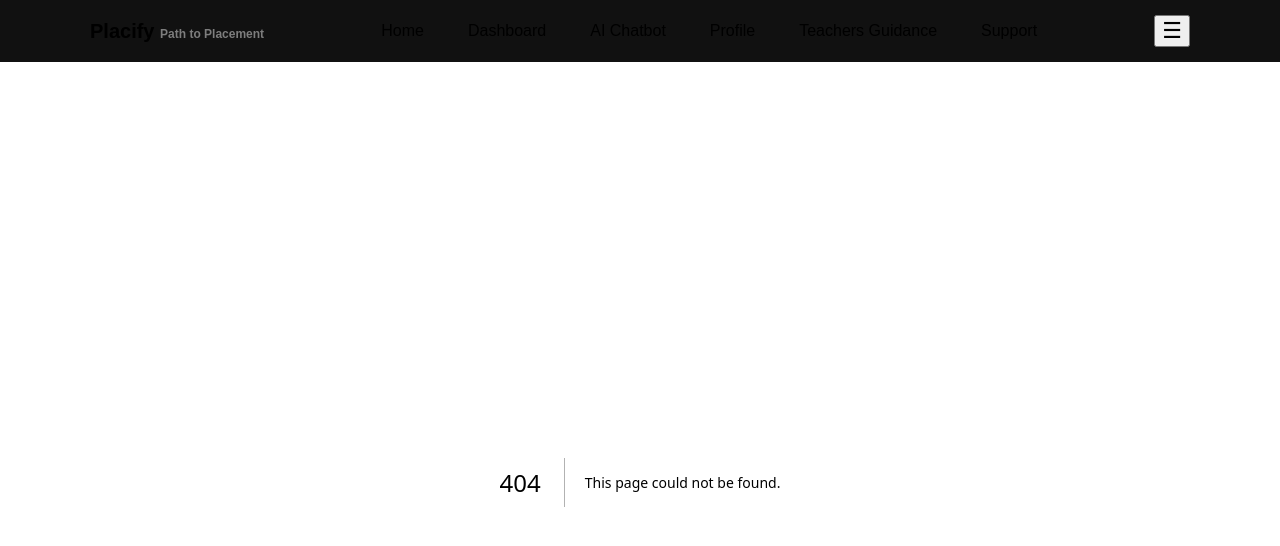
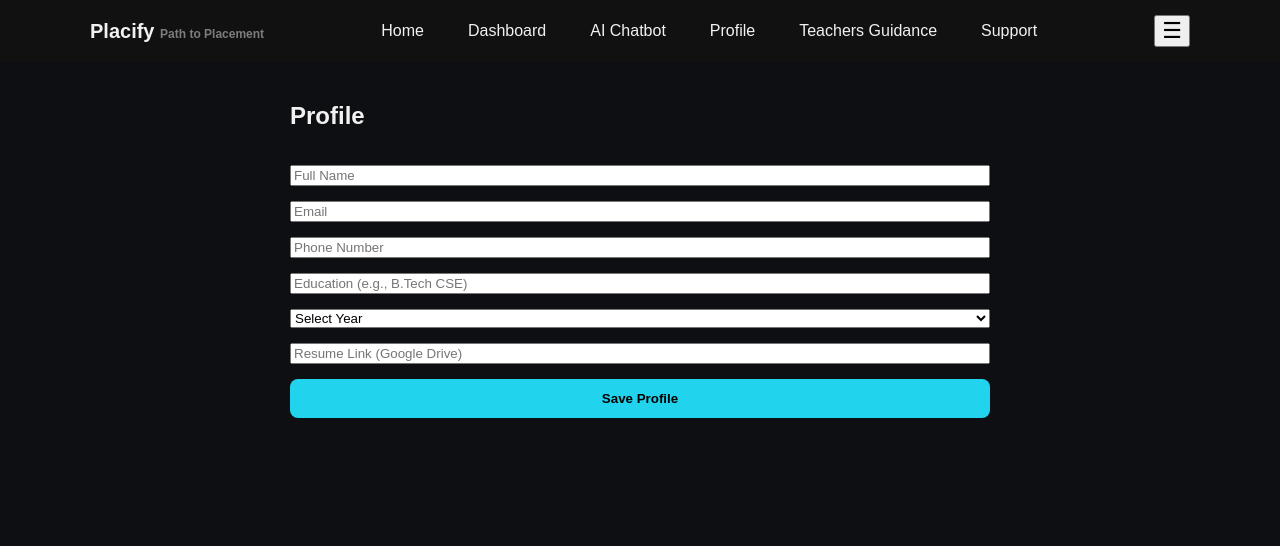
Before and after one commit to mahakdayma/PLACIFY, a Next.js app: page /profile in a window 1280 px wide. Before the commit this address had no page. Shown: the top 546 px of the page. Built offline with nearby package versions, Linux system fonts and the light colour scheme.

Commit message:
Create page.js

```diff
--- /dev/null
+++ b/app/profile/page.js
@@ -0,0 +1,61 @@
+'use client';
+import { useState, useEffect } from "react";
+
+export default function Profile() {
+  const [data, setData] = useState({
+    name: "",
+    email: "",
+    phone: "",
+    education: "",
+    year: "",
+    resume: ""
+  });
+
+  useEffect(() => {
+    const saved = localStorage.getItem("placify_profile");
+    if (saved) {
+      setData(JSON.parse(saved));
+    }
+  }, []);
+
+  const save = () => {
+    localStorage.setItem("placify_profile", JSON.stringify(data));
+    alert("Profile Saved ✅");
+  };
+
+  return (
+    <div style={{maxWidth:"700px", margin:"0 auto", display:"grid", gap:"15px"}}>
+      <h2>Profile</h2>
+
+      <input className="input" placeholder="Full Name" value={data.name}
+        onChange={e=>setData({...data, name:e.target.value})}/>
+
+      <input className="input" placeholder="Email" value={data.email}
+        onChange={e=>setData({...data, email:e.target.value})}/>
+
+      <input className="input" placeholder="Phone Number" value={data.phone}
+        onChange={e=>setData({...data, phone:e.target.value})}/>
+
+      <input className="input" placeholder="Education (e.g., B.Tech CSE)" value={data.education}
+        onChange={e=>setData({...data, education:e.target.value})}/>
+
+      <select className="input" value={data.year}
+        onChange={e=>setData({...data, year:e.target.value})}>
+        <option value="">Select Year</option>
+        <option>1st</option>
+        <option>2nd</option>
+        <option>3rd</option>
+        <option>4th</option>
+      </select>
+
+      <input className="input" placeholder="Resume Link (Google Drive)" value={data.resume}
+        onChange={e=>setData({...data, resume:e.target.value})}/>
+
+      <button
+        style={{padding:"12px", borderRadius:"8px", border:"none", background:"#22d3ee", fontWeight:"bold"}}
+        onClick={save}>
+        Save Profile
+      </button>
+    </div>
+  );
+          }
```
